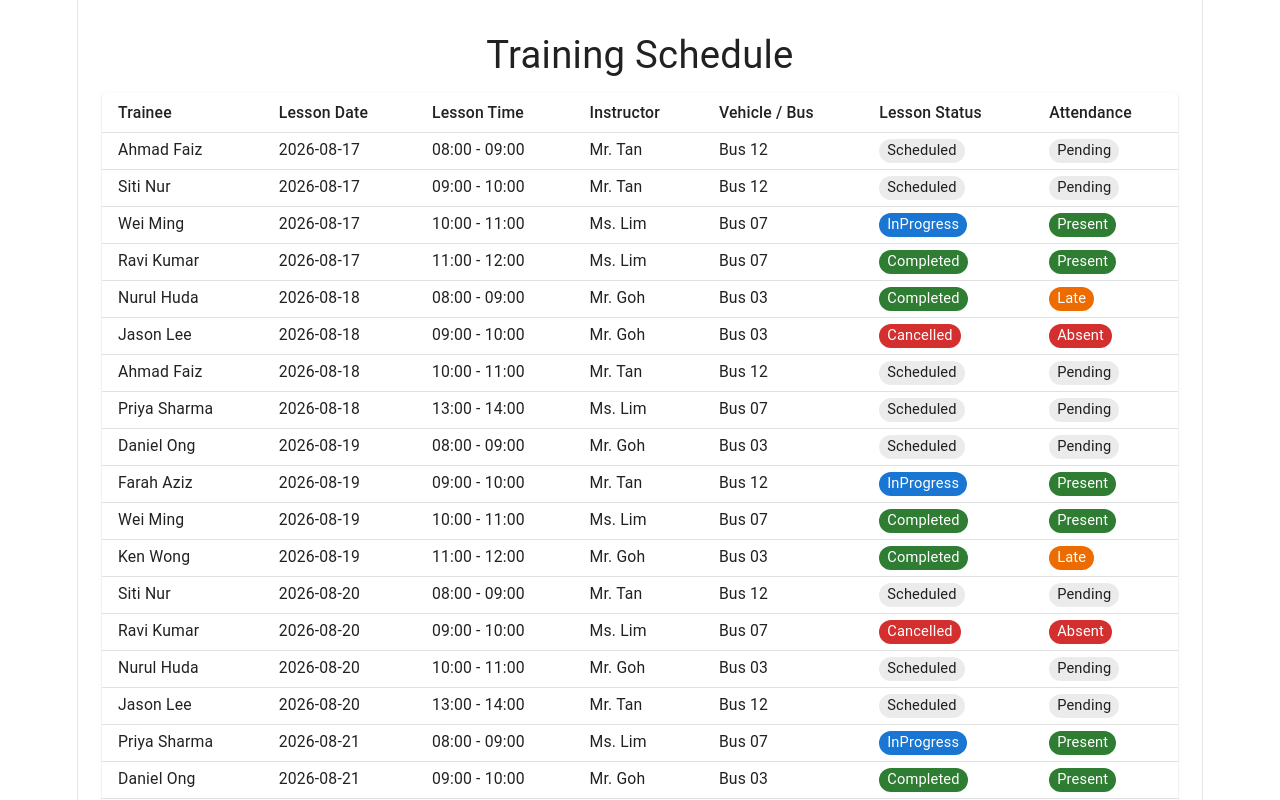
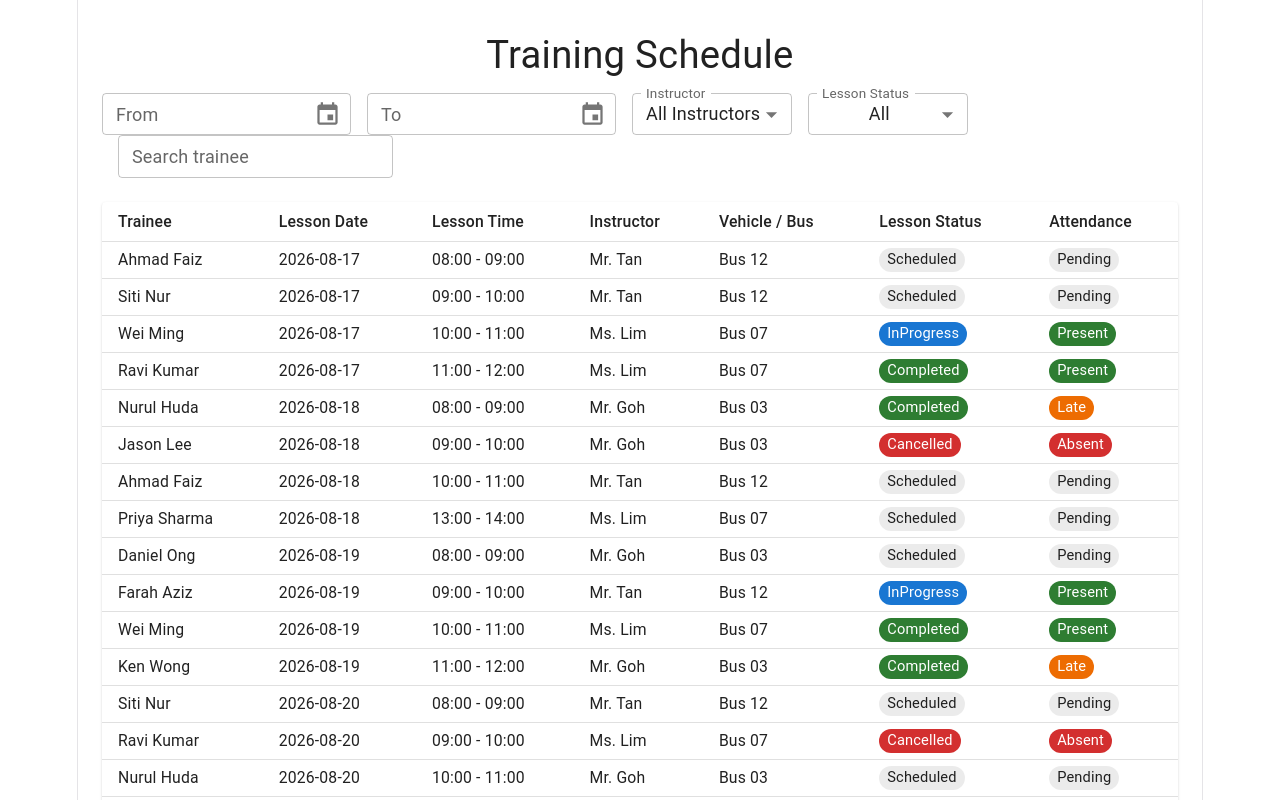
Before and after one commit to chernpo/training-schedule, a React (Vite) app: page / in a window 1280 px wide. Shown: the top 800 px of the page. Built offline with nearby package versions, Linux system fonts and the light colour scheme.

Commit message:
Add schedule filters (date range, instructor, status, trainee search)

```diff
--- a/src/App.tsx
+++ b/src/App.tsx
@@ -1,12 +1,14 @@
 import { CssBaseline } from '@mui/material'
+import { LocalizationProvider } from '@mui/x-date-pickers'
+import { AdapterDayjs } from '@mui/x-date-pickers/AdapterDayjs'
 import { TrainingSchedulePage } from './pages/TrainingSchedulePage'
 
 function App() {
   return (
-    <>
+    <LocalizationProvider dateAdapter={AdapterDayjs}>
       <CssBaseline />
       <TrainingSchedulePage />
-    </>
+    </LocalizationProvider>
   )
 }
 
--- /dev/null
+++ b/src/components/Filters/ScheduleFilters.tsx
@@ -0,0 +1,84 @@
+import { TextField, MenuItem, Stack } from '@mui/material'
+import { DatePicker } from '@mui/x-date-pickers/DatePicker'
+import dayjs, { Dayjs } from 'dayjs'
+import type { LessonFilters, LessonStatus } from '../../api/types'
+import { mockTrainingLessons } from '../../api/mockData'
+
+interface ScheduleFiltersProps {
+  filters: LessonFilters
+  onChange: (filters: LessonFilters) => void
+}
+
+const LESSON_STATUSES: (LessonStatus | 'All')[] = ['All', 'Scheduled', 'InProgress', 'Completed', 'Cancelled']
+
+// Assumption: in a real app this list would come from a dedicated
+// /instructors endpoint; deriving it from mock data is a stand-in for now.
+const INSTRUCTOR_OPTIONS = Array.from(new Set(mockTrainingLessons.map((l) => l.instructorName))).sort()
+
+export function ScheduleFilters({ filters, onChange }: ScheduleFiltersProps) {
+  const handleChange = (patch: Partial<LessonFilters>) => {
+    onChange({ ...filters, ...patch })
+  }
+
+  return (
+    <Stack direction={{ xs: 'column', sm: 'row' }} spacing={2} sx={{ mb: 3, flexWrap: 'wrap' }}>
+      <DatePicker
+        label="From"
+        value={filters.dateFrom ? dayjs(filters.dateFrom) : null}
+        onChange={(value: Dayjs | null) =>
+          handleChange({ dateFrom: value ? value.format('YYYY-MM-DD') : undefined })
+        }
+        slotProps={{ textField: { size: 'small', sx: { minWidth: 160 } } }}
+      />
+      <DatePicker
+        label="To"
+        value={filters.dateTo ? dayjs(filters.dateTo) : null}
+        onChange={(value: Dayjs | null) =>
+          handleChange({ dateTo: value ? value.format('YYYY-MM-DD') : undefined })
+        }
+        slotProps={{ textField: { size: 'small', sx: { minWidth: 160 } } }}
+      />
+
+      <TextField
+        select
+        label="Instructor"
+        size="small"
+        sx={{ minWidth: 160 }}
+        value={filters.instructorName ?? 'All'}
+        onChange={(e) => handleChange({ instructorName: e.target.value === 'All' ? undefined : e.target.value })}
+      >
+        <MenuItem value="All">All Instructors</MenuItem>
+        {INSTRUCTOR_OPTIONS.map((name) => (
+          <MenuItem key={name} value={name}>
+            {name}
+          </MenuItem>
+        ))}
+      </TextField>
+
+      <TextField
+        select
+        label="Lesson Status"
+        size="small"
+        sx={{ minWidth: 160 }}
+        value={filters.lessonStatus ?? 'All'}
+        onChange={(e) =>
+          handleChange({ lessonStatus: e.target.value === 'All' ? undefined : (e.target.value as LessonStatus) })
+        }
+      >
+        {LESSON_STATUSES.map((status) => (
+          <MenuItem key={status} value={status}>
+            {status}
+          </MenuItem>
+        ))}
+      </TextField>
+
+      <TextField
+        label="Search trainee"
+        size="small"
+        sx={{ minWidth: 200 }}
+        value={filters.traineeSearch ?? ''}
+        onChange={(e) => handleChange({ traineeSearch: e.target.value || undefined })}
+      />
+    </Stack>
+  )
+}
--- a/src/pages/TrainingSchedulePage.tsx
+++ b/src/pages/TrainingSchedulePage.tsx
@@ -1,9 +1,13 @@
+import { useState } from 'react'
 import { Container, Typography } from '@mui/material'
 import { useTrainingLessons } from '../hooks/useTrainingLessons'
 import { TrainingScheduleTable } from '../components/TrainingScheduleTable/TrainingScheduleTable'
+import { ScheduleFilters } from '../components/Filters/ScheduleFilters'
+import type { LessonFilters } from '../api/types'
 
 export function TrainingSchedulePage() {
-  const { data, loading, error } = useTrainingLessons()
+  const [filters, setFilters] = useState<LessonFilters>({})
+  const { data, loading, error } = useTrainingLessons(filters)
 
   return (
     <Container maxWidth="lg" sx={{ py: 4 }}>
@@ -11,7 +15,8 @@ export function TrainingSchedulePage() {
         Training Schedule
       </Typography>
 
-      {/* Phase 4 replaces these three lines with proper loading/empty/error components */}
+      <ScheduleFilters filters={filters} onChange={setFilters} />
+
       {loading && <Typography>Loading…</Typography>}
       {error && <Typography color="error">{error}</Typography>}
       {!loading && !error && <TrainingScheduleTable lessons={data} />}
```
